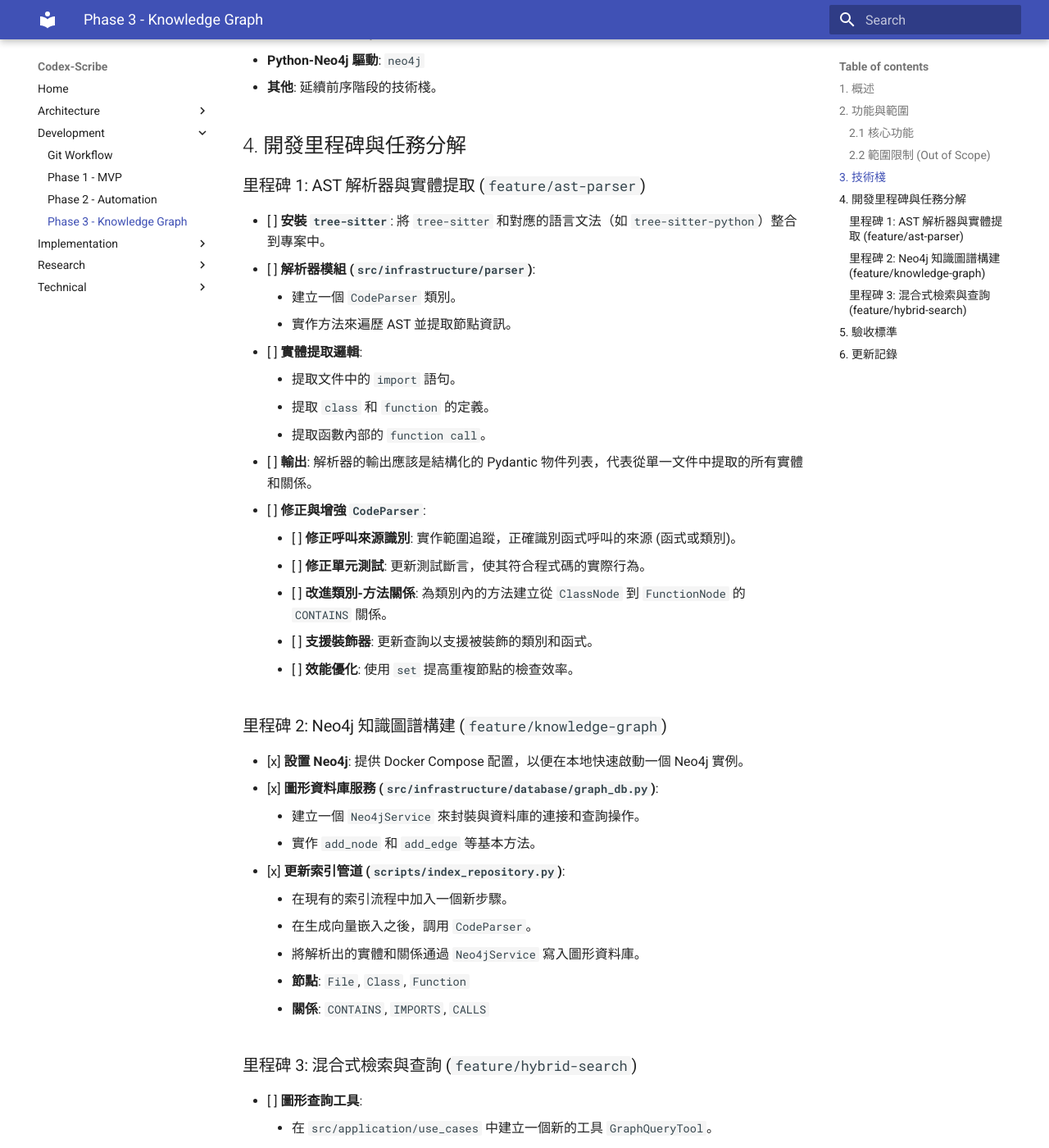
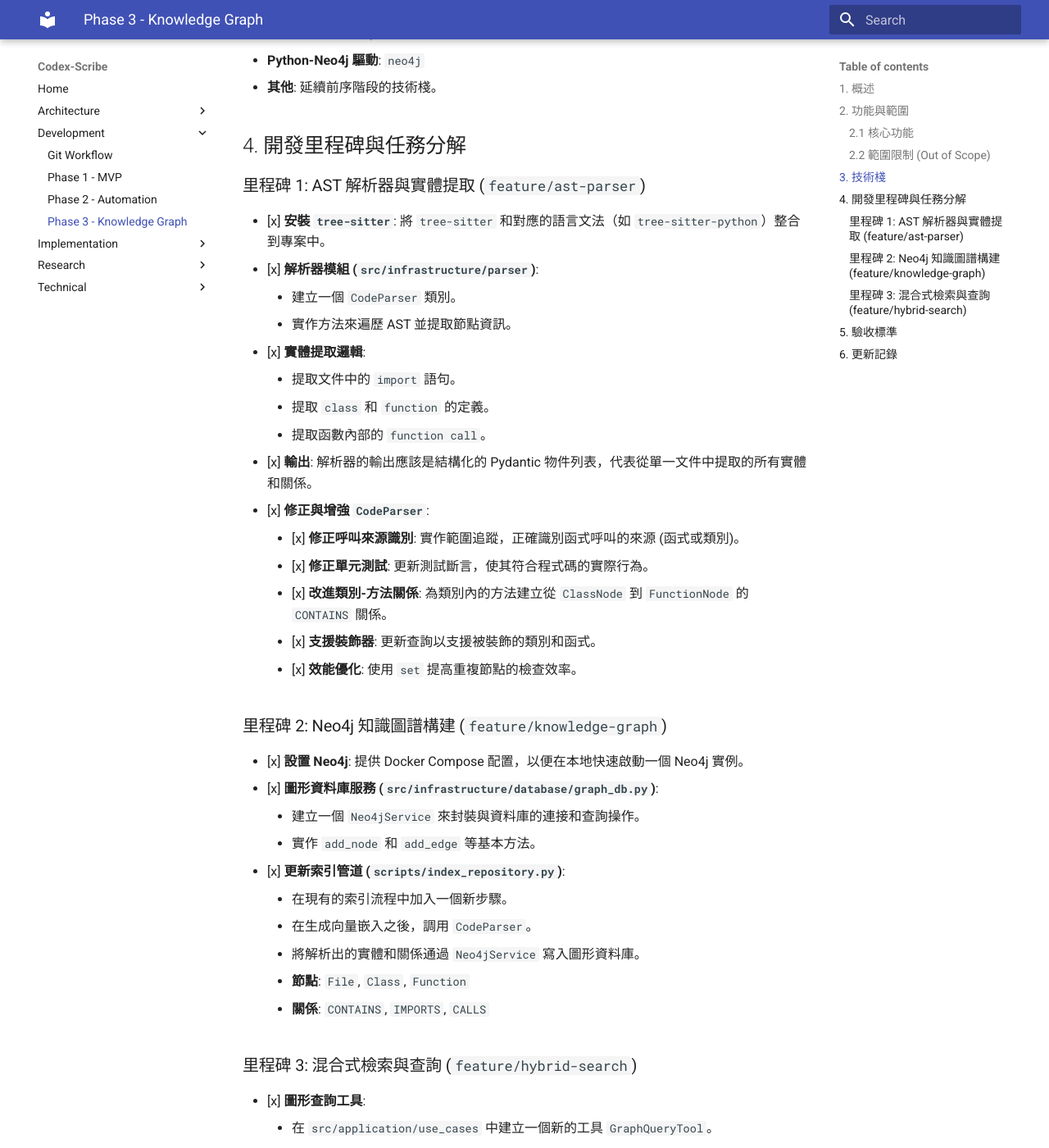
Before and after one commit to hao0608/Codex-Scribe, an MkDocs documentation site: the page built from docs/development/phase-3-knowledge-graph.md, in a window 1280 px wide and 1400 px high, scrolled down 991 px. Shown: the whole window at 82% size. Built offline with MkDocs 1.6.1 and Material for MkDocs 9.7.7, drawn with Linux system fonts in a browser that asks for light colours.

```diff
--- a/docs/development/phase-3-knowledge-graph.md
+++ b/docs/development/phase-3-knowledge-graph.md
@@ -31,22 +31,22 @@
 
 ### 里程碑 1: AST 解析器與實體提取 (`feature/ast-parser`)
 
-- [ ] **安裝 `tree-sitter`**: 將 `tree-sitter` 和對應的語言文法（如 `tree-sitter-python`）整合到專案中。
-- [ ] **解析器模組 (`src/infrastructure/parser`)**:
+- [x] **安裝 `tree-sitter`**: 將 `tree-sitter` 和對應的語言文法（如 `tree-sitter-python`）整合到專案中。
+- [x] **解析器模組 (`src/infrastructure/parser`)**:
     - 建立一個 `CodeParser` 類別。
     - 實作方法來遍歷 AST 並提取節點資訊。
-- [ ] **實體提取邏輯**:
+- [x] **實體提取邏輯**:
     - 提取文件中的 `import` 語句。
     - 提取 `class` 和 `function` 的定義。
     - 提取函數內部的 `function call`。
-- [ ] **輸出**: 解析器的輸出應該是結構化的 Pydantic 物件列表，代表從單一文件中提取的所有實體和關係。
+- [x] **輸出**: 解析器的輸出應該是結構化的 Pydantic 物件列表，代表從單一文件中提取的所有實體和關係。
 
-- [ ] **修正與增強 `CodeParser`**:
-    - [ ] **修正呼叫來源識別**: 實作範圍追蹤，正確識別函式呼叫的來源 (函式或類別)。
-    - [ ] **修正單元測試**: 更新測試斷言，使其符合程式碼的實際行為。
-    - [ ] **改進類別-方法關係**: 為類別內的方法建立從 `ClassNode` 到 `FunctionNode` 的 `CONTAINS` 關係。
-    - [ ] **支援裝飾器**: 更新查詢以支援被裝飾的類別和函式。
-    - [ ] **效能優化**: 使用 `set` 提高重複節點的檢查效率。
+- [x] **修正與增強 `CodeParser`**:
+    - [x] **修正呼叫來源識別**: 實作範圍追蹤，正確識別函式呼叫的來源 (函式或類別)。
+    - [x] **修正單元測試**: 更新測試斷言，使其符合程式碼的實際行為。
+    - [x] **改進類別-方法關係**: 為類別內的方法建立從 `ClassNode` 到 `FunctionNode` 的 `CONTAINS` 關係。
+    - [x] **支援裝飾器**: 更新查詢以支援被裝飾的類別和函式。
+    - [x] **效能優化**: 使用 `set` 提高重複節點的檢查效率。
 
 ### 里程碑 2: Neo4j 知識圖譜構建 (`feature/knowledge-graph`)
 
@@ -63,7 +63,7 @@
 
 ### 里程碑 3: 混合式檢索與查詢 (`feature/hybrid-search`)
 
-- [ ] **圖形查詢工具**:
+- [x] **圖形查詢工具**:
     - 在 `src/application/use_cases` 中建立一個新的工具 `GraphQueryTool`。
     - 該工具接收結構化查詢（或簡化的自然語言），將其轉換為 Cypher 查詢語句。
     - 範例查詢: "Find all functions that call the `process_payment` function."
```
